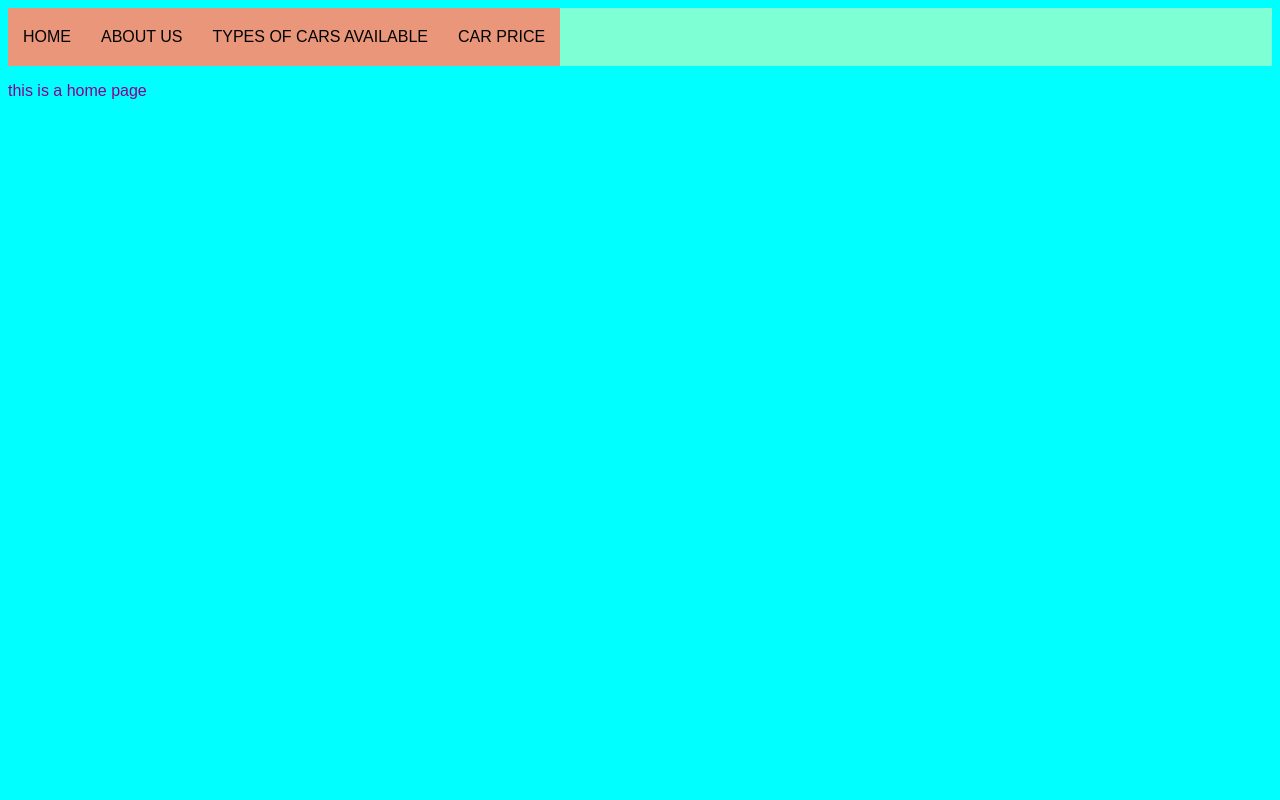
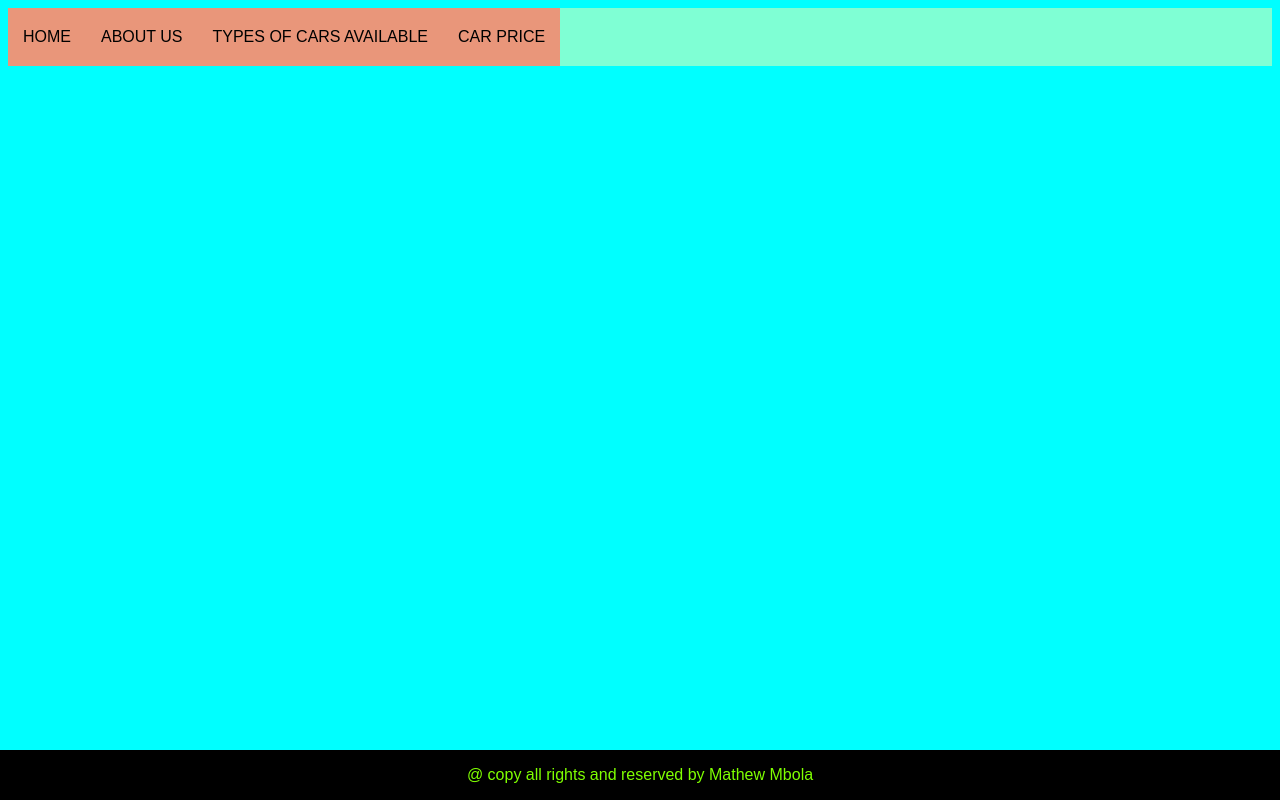
Before and after one commit to matsue-code/capstone-project, a plain HTML site: page index.HTML in a window 1280 px wide. Drawn offline with Linux system fonts and the light colour scheme.

Commit message:
fourth commit

```diff
--- a/index.HTML
+++ b/index.HTML
@@ -2,6 +2,15 @@
 <html lang="en">
 <head>
     <style>
+        .footer {
+        position: fixed;
+        left: 0;
+        bottom: 0;
+        width: 100%;
+        background-color: black;
+        color: chartreuse;
+        text-align: center;
+        }
         body{background-color: aqua;font-family: Arial, Helvetica, sans-serif;font-size: medium;color: darkmagenta;}
         .navigationbar{background-color: aquamarine;overflow: hidden;font-family: inherit;font-size: medium;color: cadetblue;text-align: center;}
         .navigationbar a{background-color: darksalmon;color: black;padding: 20px 15px;border: 1px;text-align: center;float: inline-start; text-decoration: none;}
@@ -13,14 +22,17 @@
     <title>Document</title>
 </head>
 <body>
+    <div class="footer">
+        <p>@ copy all rights and reserved by Mathew Mbola</p>
+    </div>
     <div class="navigationbar">
         <a href="index.HTML" class = "active">HOME</a>
         <a href="about.HTML">ABOUT US</a>
         <a href="types.HTML">TYPES OF CARS AVAILABLE</a>
         <a href="price.HTML">CAR PRICE</a>
     </div>
-    <div>
-        <p>this is a home page</p>
-    </div>
+<div class="footer">
+    <p>@ copy all rights and reserved by Mathew Mbola</p>
+</div>
 </body>
 </html>
```
Also changed, not shown: about.HTML (+15 -0 lines), price.HTML (+13 -0 lines), types.HTML (+15 -0 lines).
